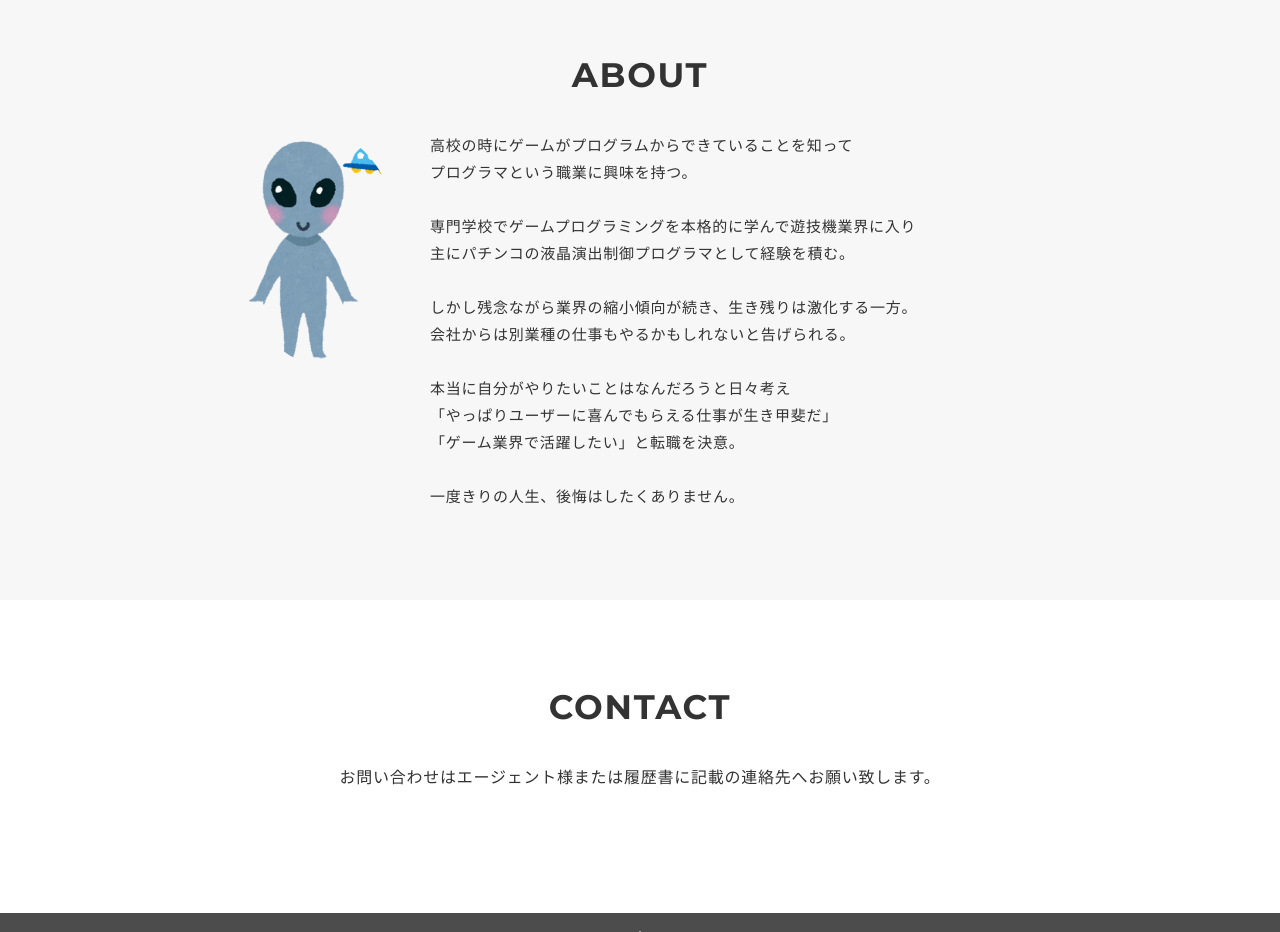
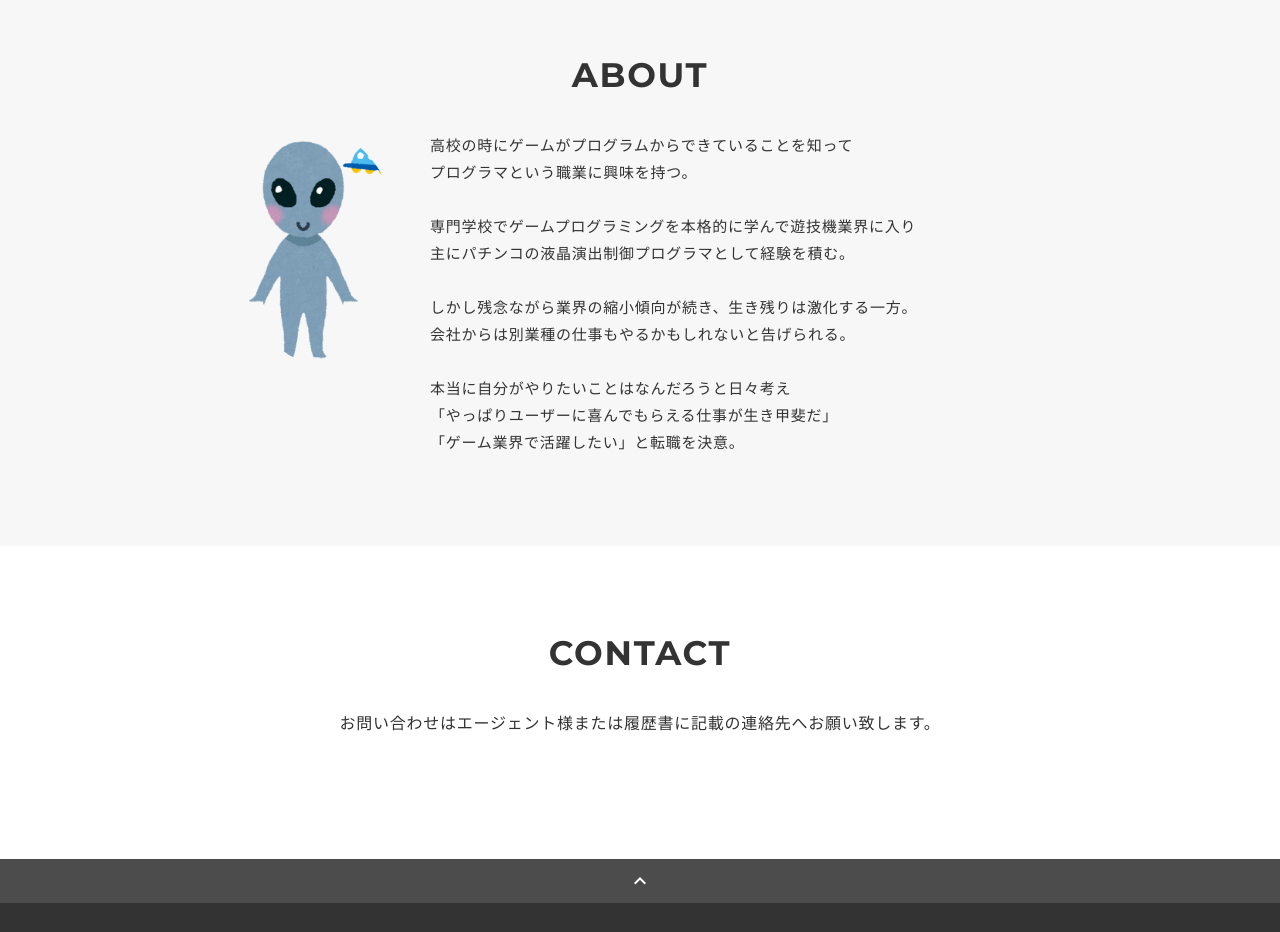
Before and after one commit to takasaki-s/Portfolio, a plain HTML site: page index.html in a window 1280 px wide. Shown: the part 1860-2792 px from the top of the page. Drawn offline with nearby package versions, Linux system fonts and the light colour scheme.

Commit message:
文言修正

```diff
--- a/index.html
+++ b/index.html
@@ -145,8 +145,6 @@
                 本当に自分がやりたいことはなんだろうと日々考え<br>
                 「やっぱりユーザーに喜んでもらえる仕事が生き甲斐だ」<br>
                 「ゲーム業界で活躍したい」と転職を決意。<br>
-                <br>
-                一度きりの人生、後悔はしたくありません。
               </p>
             </div>
           </div>
```
